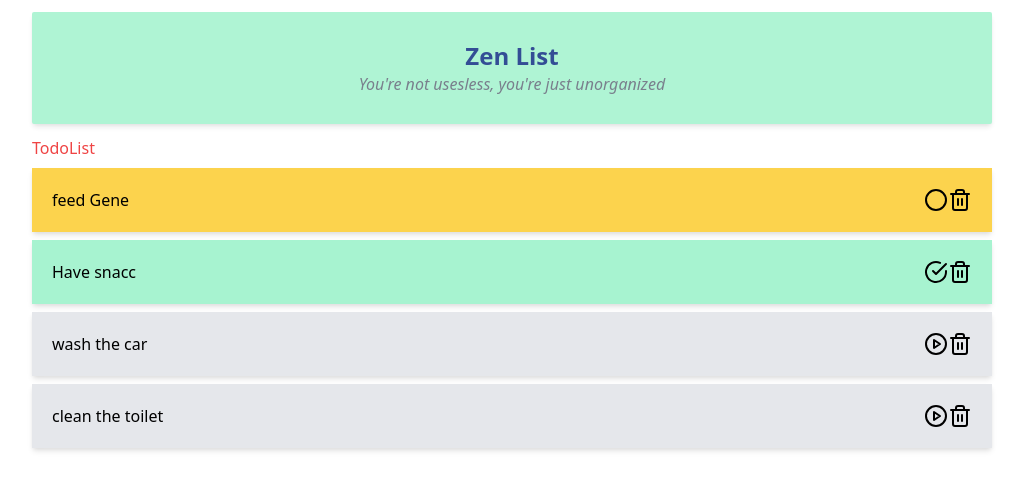
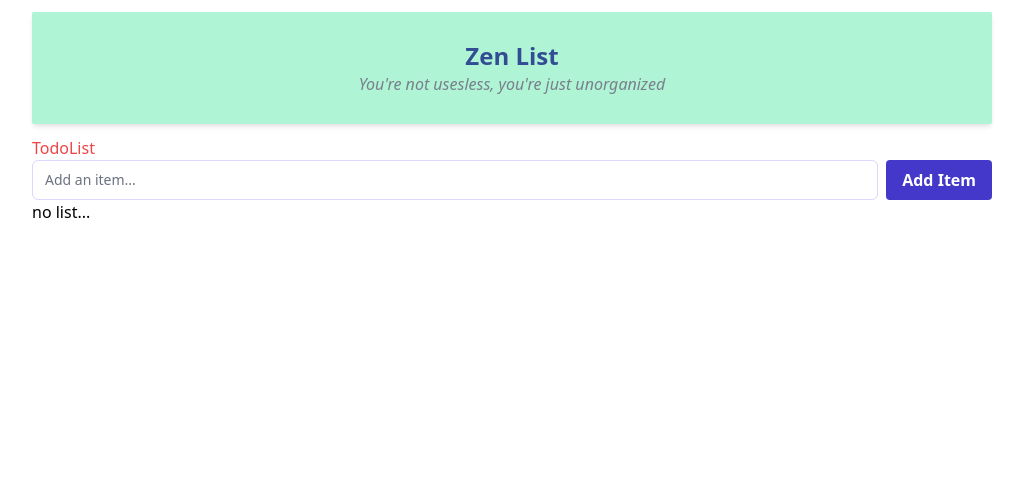
Before and after one commit to JasonFritsche/react-vite-todo, a React (Vite) app: page / in a window 1280 px wide. Shown: the top 490 px of the page, without its empty margins (128-1151 px from the left). Built offline with nearby package versions, Linux system fonts and the light colour scheme.

Commit message:
add item to list logic initial implementation

```diff
--- a/package.json
+++ b/package.json
@@ -10,7 +10,8 @@
     "react": "^17.0.0",
     "react-dom": "^17.0.0",
     "react-feather": "^2.0.9",
-    "react-tooltip": "^4.2.21"
+    "react-tooltip": "^4.2.21",
+    "uuid": "^8.3.2"
   },
   "devDependencies": {
     "@vitejs/plugin-react-refresh": "^1.3.1",
--- /dev/null
+++ b/src/Components/AddItem.jsx
@@ -0,0 +1,23 @@
+import React, { useState } from 'react';
+import { v4 as uuidv4 } from 'uuid';
+
+const AddItem = (props) => {
+    const { addTodoHandler } = props;
+    const [inputValue, updateInput] = useState('');
+
+    const addItem = () => {
+        if (inputValue.length > 0) {
+            const newTodo = { name: inputValue, status: "not started", created: new Date(), id: uuidv4() };
+            addTodoHandler(newTodo);
+        }
+    }
+
+    return (
+        <div className="flex flex-row">
+            <input value={inputValue} onChange={(e) => updateInput(e.target.value)} className="focus:border-purple-400 focus:ring-1 focus:ring-light-blue-500 focus:outline-none w-full text-sm text-gray-700 placeholder-gray-500 border border-purple-200 rounded-md py-2 pl-3 mr-2" type="text" aria-label="Add todo item to list" placeholder="Add an item..." />
+            <button onClick={() => addItem()} className="whitespace-nowrap inline-block text-center bg-indigo-700 hover:bg-indigo-800 text-white font-bold py-2 px-4 rounded focus:outline-none focus:shadow-outline">Add Item</button>
+        </div>
+    )
+}
+
+export default AddItem;
--- a/src/Components/TodoList.jsx
+++ b/src/Components/TodoList.jsx
@@ -1,13 +1,14 @@
 import React, { useState } from "react";
 import TodoItem from "./TodoItem";
+import AddItem from "./AddItem";
 
 const TodoList = () => {
-  const [list, updateList] = useState([
-    { name: "feed Gene", status: "in progress", id: 11234 },
-    { name: "Have snacc", status: "complete", id: 11235 },
-    { name: "wash the car", status: "not started", id: 11224 },
-    { name: "clean the toilet", status: "not started", id: 11734 },
-  ]);
+  const [list, updateList] = useState([]);
+  let listGoesHere = "no list...";
+  const addTodoToList = (todo) => {
+    const newList = [...list, todo];
+    updateList(newList);
+  };
 
   const deleteTodoFromList = (id) =>
     updateList(list.filter((item) => item.id !== id));
@@ -28,19 +29,24 @@ const TodoList = () => {
     });
   };
 
+  if (list.length) {
+    listGoesHere = list.map((todo) => (
+      <TodoItem
+        key={todo.id}
+        name={todo.name}
+        status={todo.status}
+        id={todo.id}
+        deleteTodoHandler={deleteTodoFromList}
+        todoStatusHandler={updateTodoStatus}
+      />
+    ));
+  }
+
   return (
     <div className="w-3/4 ">
       <h1 className="text-red-500">TodoList</h1>
-      {list.map((todo) => (
-        <TodoItem
-          key={todo.id}
-          name={todo.name}
-          status={todo.status}
-          id={todo.id}
-          deleteTodoHandler={deleteTodoFromList}
-          todoStatusHandler={updateTodoStatus}
-        />
-      ))}
+      <AddItem addTodoHandler={addTodoToList}></AddItem>
+      {listGoesHere}
     </div>
   );
 };
```
Also changed, not shown: 1 other file (tests, documents, lock files or other folders).
